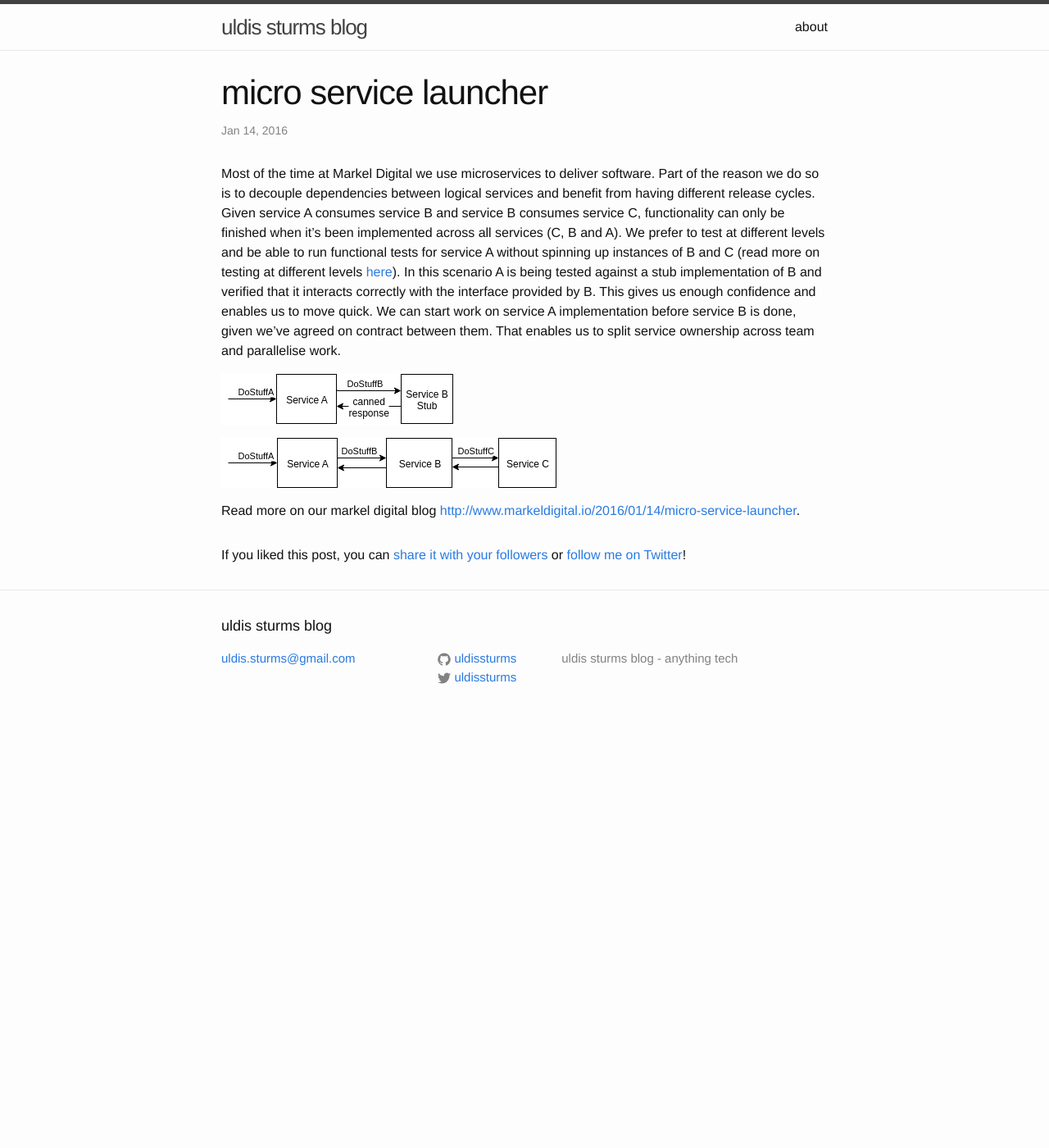
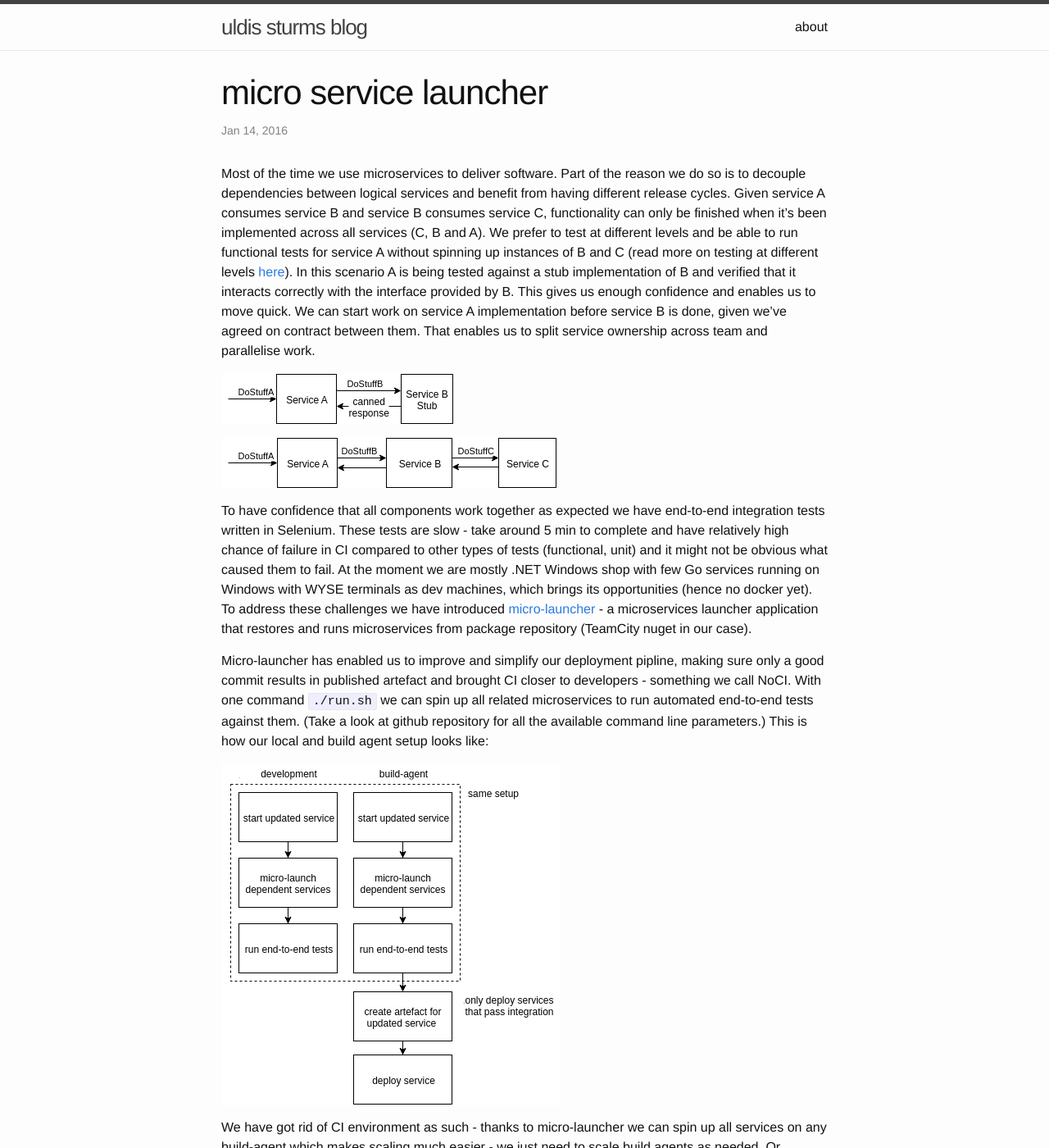
Before and after one commit to uldissturms/uldissturms.github.io, a Jekyll site: the page built from _posts/2016-01-14-micro-service-launcher.markdown, in a window 1280 px wide and 1400 px high. Shown: the whole window at 82% size. Built offline with Jekyll 4.4.1, drawn with Linux system fonts in a browser that asks for light colours; some of the changed text lies outside the part shown.

Commit message:
move all contents from micro-launcher blog post to my personal blog

````diff
--- a/_posts/2016-01-14-micro-service-launcher.markdown
+++ b/_posts/2016-01-14-micro-service-launcher.markdown
@@ -5,10 +5,18 @@ date:   2016-01-14 17:10:36 +0000
 tags: microservices development
 ---
 
-Most of the time at Markel Digital we use microservices to deliver software. Part of the reason we do so is to decouple dependencies between logical services and benefit from having different release cycles. Given service A consumes service B and service B consumes service C, functionality can only be finished when it's been implemented across all services (C, B and A). We prefer to test at different levels and be able to run functional tests for service A without spinning up instances of B and C (read more on testing at different levels [here](http://martinfowler.com/articles/microservice-testing/ "microservices testing")). In this scenario A is being tested against a stub implementation of B and verified that it interacts correctly with the interface provided by B. This gives us enough confidence and enables us to move quick. We can start work on service A implementation before service B is done, given we've agreed on contract between them. That enables us to split service ownership across team and parallelise work.
+Most of the time we use microservices to deliver software. Part of the reason we do so is to decouple dependencies between logical services and benefit from having different release cycles. Given service A consumes service B and service B consumes service C, functionality can only be finished when it's been implemented across all services (C, B and A). We prefer to test at different levels and be able to run functional tests for service A without spinning up instances of B and C (read more on testing at different levels [here](http://martinfowler.com/articles/microservice-testing/ "microservices testing")). In this scenario A is being tested against a stub implementation of B and verified that it interacts correctly with the interface provided by B. This gives us enough confidence and enables us to move quick. We can start work on service A implementation before service B is done, given we've agreed on contract between them. That enables us to split service ownership across team and parallelise work.
 
 ![](/images/micro-launcher/services-with-stub.svg "services using stub")
 
 ![](/images/micro-launcher/services.svg "services fully integrated")
 
-Read more on our markel digital blog [http://www.markeldigital.io/2016/01/14/micro-service-launcher](http://www.markeldigital.io/2016/01/14/micro-service-launcher).
+To have confidence that all components work together as expected we have end-to-end integration tests written in Selenium. These tests are slow - take around 5 min to complete and have relatively high chance of failure in CI compared to other types of tests (functional, unit) and it might not be obvious what caused them to fail. At the moment we are mostly .NET Windows shop with few Go services running on Windows with WYSE terminals as dev machines, which brings its opportunities (hence no docker yet). To address these challenges we have introduced [micro-launcher](https://github.com/uldissturms/micro-launcher "micro-launcher") - a microservices launcher application that restores and runs microservices from package repository (TeamCity nuget in our case).
+
+Micro-launcher has enabled us to improve and simplify our deployment pipline, making sure only a good commit results in published artefact and brought CI closer to developers - something we call NoCI. With one command ```./run.sh``` we can spin up all related microservices to run automated end-to-end tests against them. (Take a look at github repository for all the available command line parameters.) This is how our local and build agent setup looks like:
+
+![](/images/micro-launcher/micro-launcher-setup.svg "micro-launcher setup")
+
+We have got rid of CI environment as such - thanks to micro-launcher we can spin up all services on any build-agent which makes scaling much easier - we just need to scale build agents as needed. Or instances of builds - when most of our services can run in a container. Bad commits are no longer blocking our delivery pipeline. We can still release other services while others are broker if we need to. Neat flexibility to have.
+
+It also bridges the gap between business and development - ability for SME (subject matter expert) to build insurance products locally using latest versions of services with ease. (In our team we use git as a collaboration tool for insurance product definitions.) Micro-launcher abstracts away how artefact is created and eliminates the need of creating one, saving time and knowledge necessary to run services locally. Please take a look at micro-launcher on [github](https://github.com/uldissturms/micro-launcher "micro-launcher") and tell us what you think.
````
